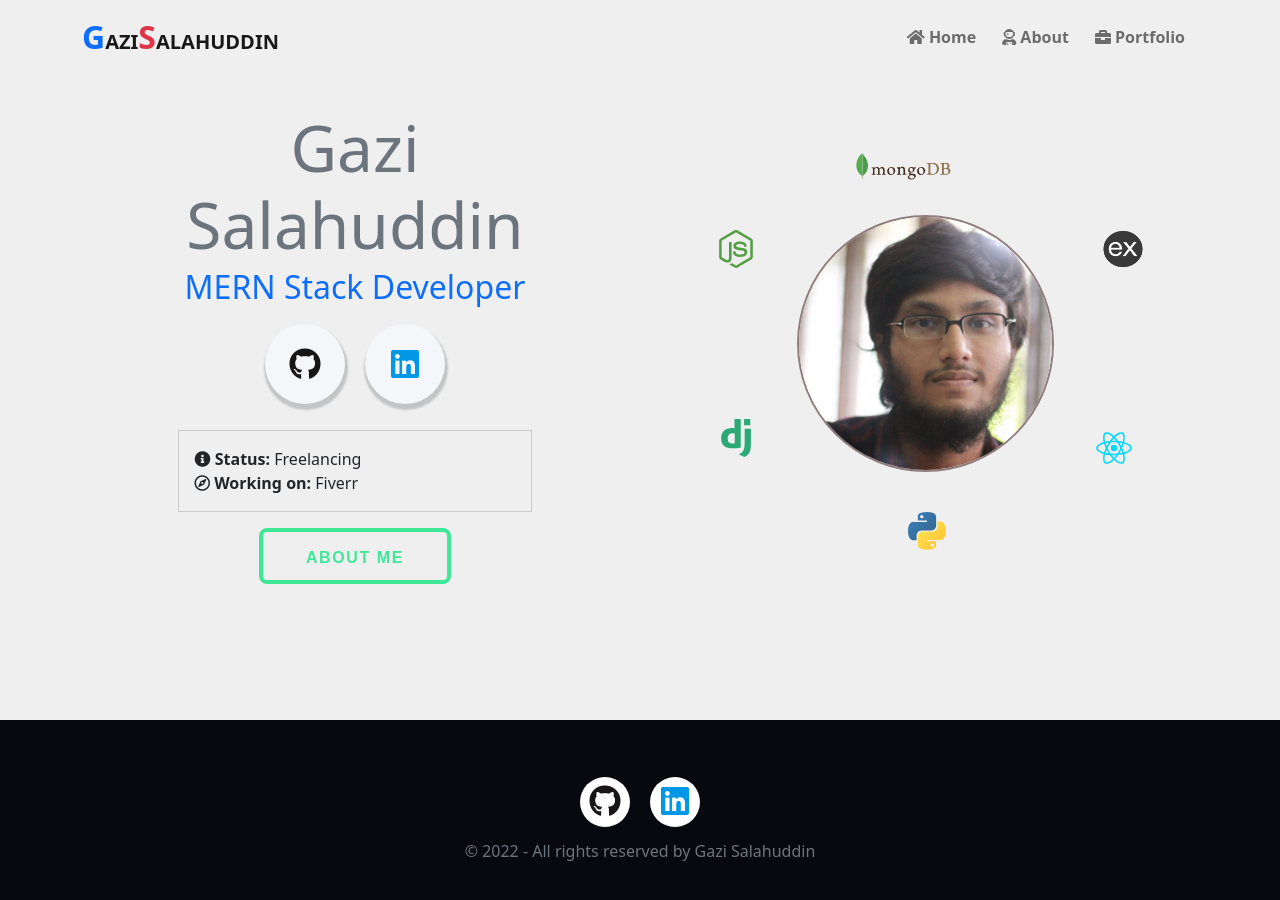
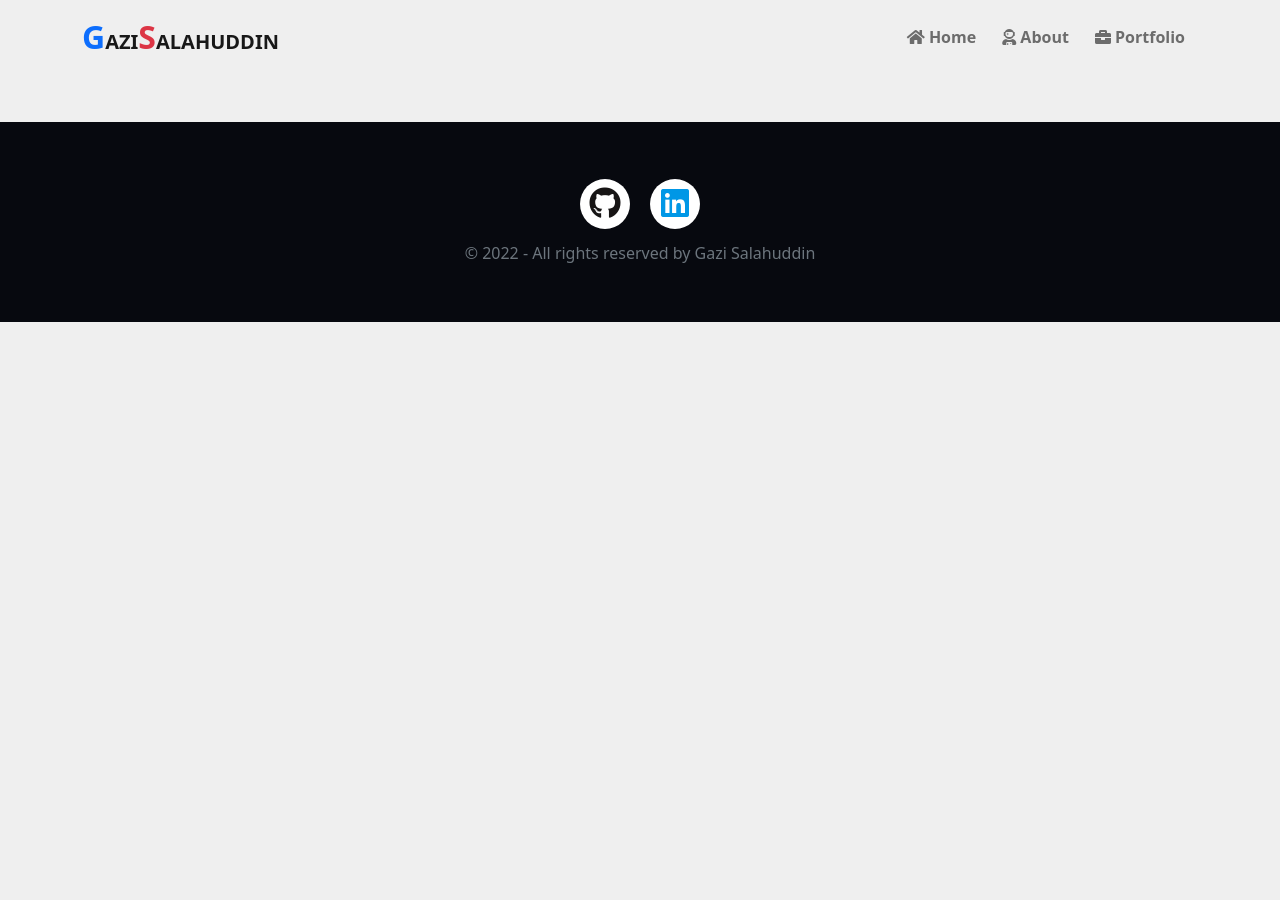
Before and after one commit to Salahuddin-Gazi/professional-portfolio, a React (Create React App) app: page / in a window 1280 px wide. Shown: the top 900 px of the page. After the commit the page ends 800 px from the top, so only its background shows below. Built offline with nearby package versions, Linux system fonts and the light colour scheme.

Commit message:
Updated Paths

```diff
--- a/src/App.js
+++ b/src/App.js
@@ -13,7 +13,7 @@ const App = () => {
       <Fragment>
         <Navbar />
         <Routes>
-          <Route path="/*" element={<AppRoutes />} />
+          <Route path="/professional-portfolio" element={<AppRoutes />} />
         </Routes>
         <Footer />
       </Fragment>
--- a/src/components/routing/AppRoutes.js
+++ b/src/components/routing/AppRoutes.js
@@ -10,11 +10,11 @@ const AppRoute = () => {
   return (
     <section className="container py-2" style={{ marginTop: "2vh" }}>
       <Routes>
-        <Route index path="" element={<Home />} />
-        <Route exact path="about" element={<About />} />
-        <Route exact path="portfolio" element={<Portfolio />} />
-        <Route exact path="portfolio/:id" element={<PortfolioDescription />} />
-        <Route path="*" element={<NotFound />} />
+        <Route index path="/" element={<Home />} />
+        <Route exact path="/about" element={<About />} />
+        <Route exact path="/portfolio" element={<Portfolio />} />
+        <Route exact path="/portfolio/:id" element={<PortfolioDescription />} />
+        <Route path="/*" element={<NotFound />} />
       </Routes>
     </section>
   );
```
